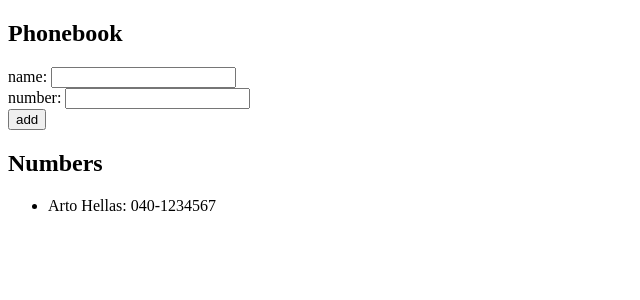
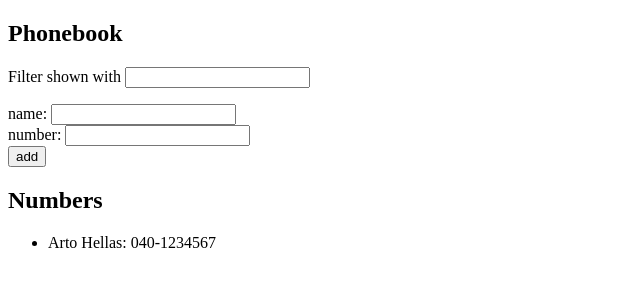
Before and after one commit to dascally/full-stack-open, a React (Create React App) app in the folder part2/phonebook/: page / in a window 1280 px wide. Shown: the top 300 px of the page, without its empty margins (0-640 px from the left). Built offline with nearby package versions, Linux system fonts and the light colour scheme; the HTML template or start-up script is replaced by a standard one.

Commit message:
Complete exercise 2.9

```diff
--- a/part2/phonebook/src/App.js
+++ b/part2/phonebook/src/App.js
@@ -1,13 +1,17 @@
 import { useState } from 'react';
 
-const Numbers = ({ entries }) => {
+const Numbers = ({ entries, filter }) => {
   return (
     <ul>
-      {entries.map((entry) => (
-        <li key={entry.name}>
-          {entry.name}: {entry.number}
-        </li>
-      ))}
+      {entries
+        .filter((entry) =>
+          entry.name.toLowerCase().includes(filter.toLowerCase())
+        )
+        .map((entry) => (
+          <li key={entry.name}>
+            {entry.name}: {entry.number}
+          </li>
+        ))}
     </ul>
   );
 };
@@ -18,6 +22,7 @@ const App = () => {
   ]);
   const [newName, setNewName] = useState('');
   const [newNumber, setNewNumber] = useState('');
+  const [filter, setFilter] = useState('');
 
   const handleNameInput = (evt) => {
     setNewName(evt.target.value);
@@ -25,6 +30,10 @@ const App = () => {
 
   const handleNumberInput = (evt) => {
     setNewNumber(evt.target.value);
+  };
+
+  const handleFilterInput = (evt) => {
+    setFilter(evt.target.value);
   };
 
   const handleSubmit = (evt) => {
@@ -45,6 +54,10 @@ const App = () => {
   return (
     <div>
       <h2>Phonebook</h2>
+      <p>
+        Filter shown with{' '}
+        <input type='search' value={filter} onChange={handleFilterInput} />
+      </p>
       <form onSubmit={handleSubmit}>
         <div>
           <label>
@@ -63,7 +76,7 @@ const App = () => {
         </div>
       </form>
       <h2>Numbers</h2>
-      <Numbers entries={persons} />
+      <Numbers entries={persons} filter={filter} />
     </div>
   );
 };
```
